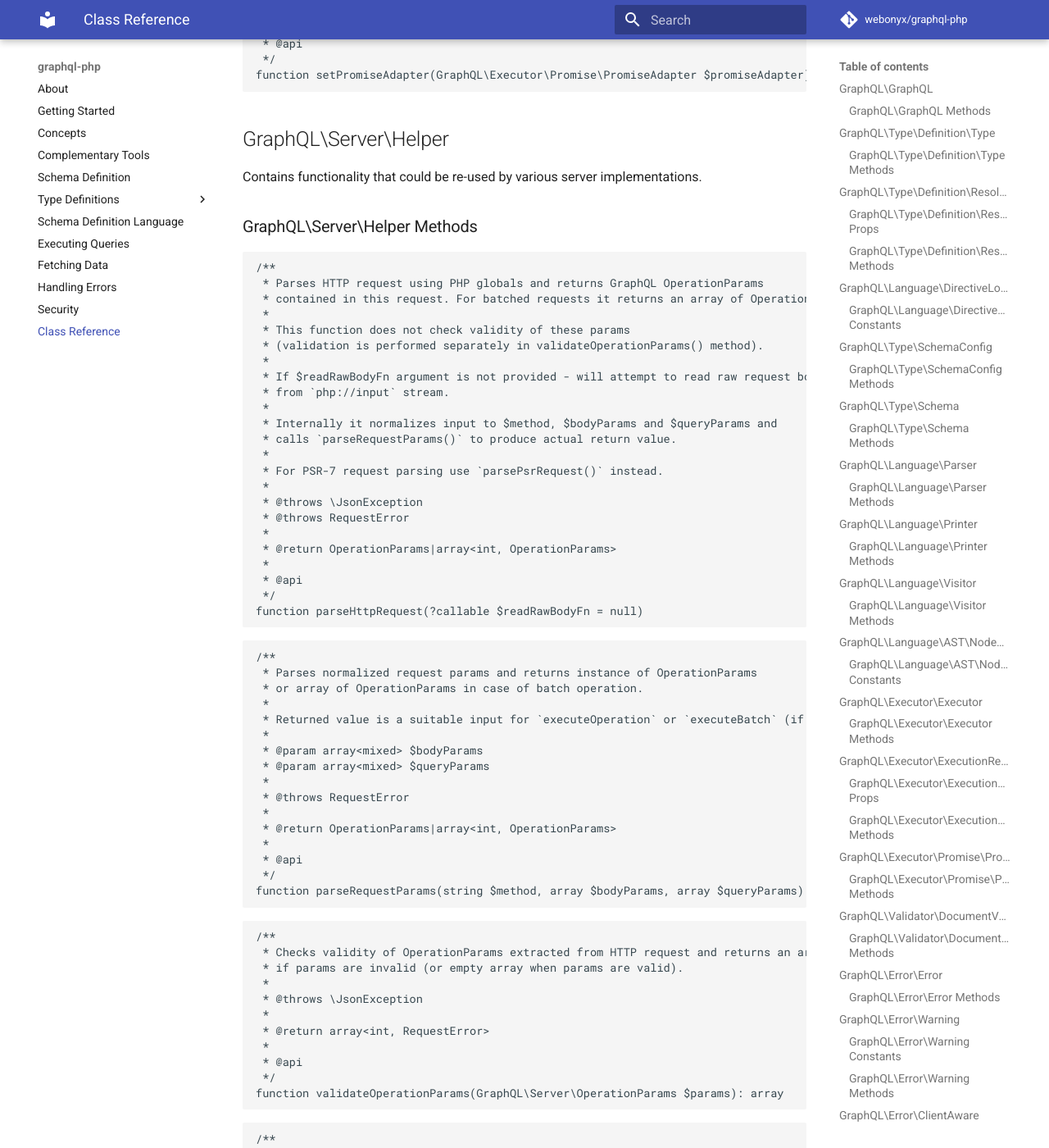
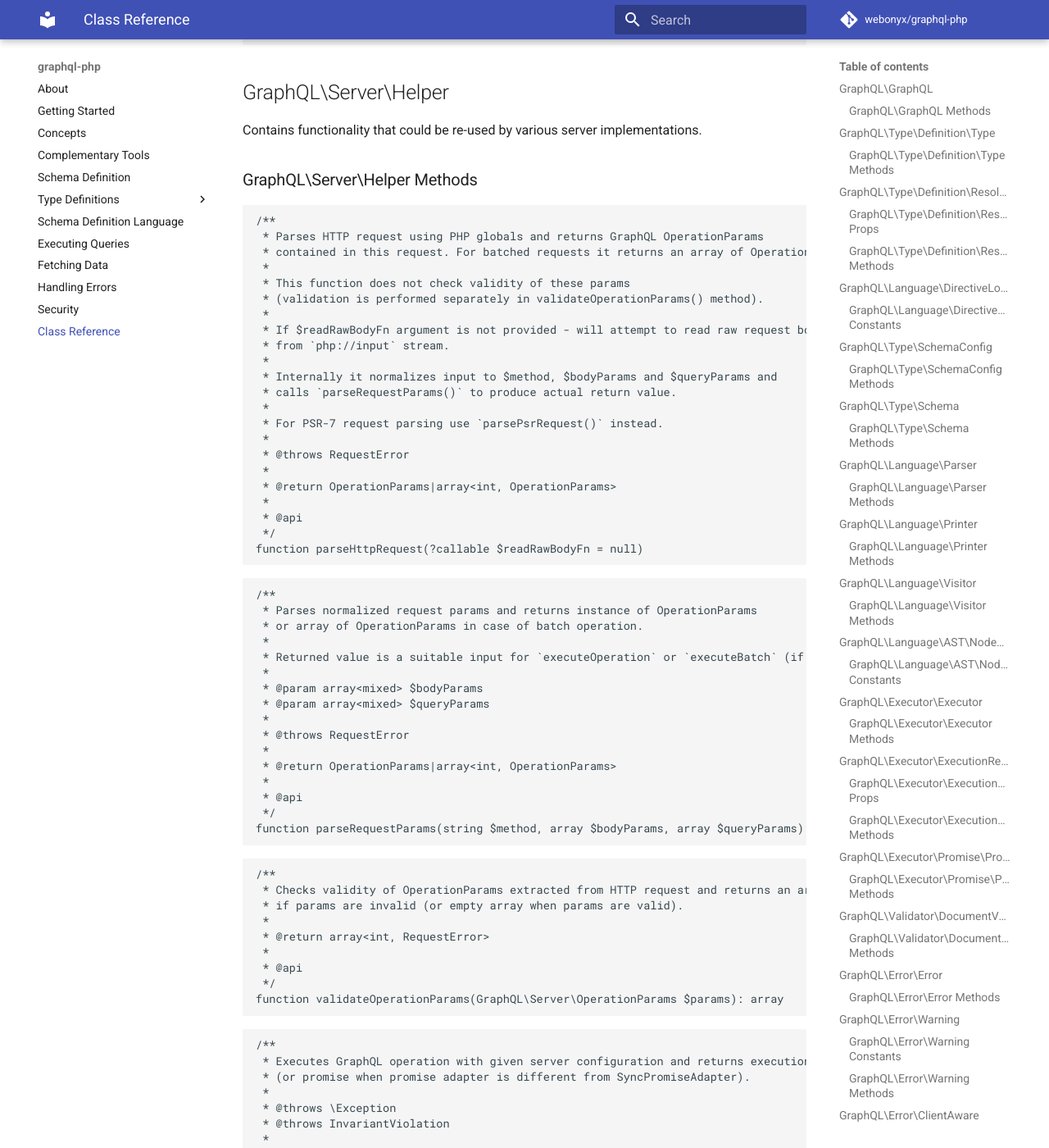
Before and after one commit to webonyx/graphql-php, an MkDocs documentation site: the page built from docs/class-reference.md, in a window 1280 px wide and 1400 px high, scrolled down 39985 px. Shown: the whole window at 82% size. Built offline with MkDocs 1.6.1 and Material for MkDocs 9.7.7, drawn with Linux system fonts in a browser that asks for light colours; comment, search, counter and statistics services are not loaded; some of the changed text lies outside the part shown.

Commit message:
Prettify docs

```diff
--- a/docs/class-reference.md
+++ b/docs/class-reference.md
@@ -132,7 +132,6 @@ static function getStandardTypes(): array
  *
  * @api
  *
- * @throws \JsonException
  * @throws InvariantViolation
  */
 static function overrideStandardTypes(array $types): void
@@ -838,7 +837,6 @@ function getDirective(string $name): ?GraphQL\Type\Definition\Directive
  *
  * This operation requires a full schema scan. Do not use in production environment.
  *
- * @throws \JsonException
  * @throws Error
  * @throws InvariantViolation
  *
@@ -853,7 +851,6 @@ function assertValid(): void
  *
  * This operation requires a full schema scan. Do not use in production environment.
  *
- * @throws \JsonException
  * @throws InvariantViolation
  *
  * @return array<int, Error>
@@ -2145,7 +2142,6 @@ Contains functionality that could be re-used by various server implementations.
  *
  * For PSR-7 request parsing use `parsePsrRequest()` instead.
  *
- * @throws \JsonException
  * @throws RequestError
  *
  * @return OperationParams|array<int, OperationParams>
@@ -2179,8 +2175,6 @@ function parseRequestParams(string $method, array $bodyParams, array $queryParam
  * Checks validity of OperationParams extracted from HTTP request and returns an array of errors
  * if params are invalid (or empty array when params are valid).
  *
- * @throws \JsonException
- *
  * @return array<int, RequestError>
  *
  * @api
@@ -2235,7 +2231,6 @@ function sendResponse($result): void
 /**
  * Converts PSR-7 request to OperationParams or an array thereof.
  *
- * @throws \JsonException
  * @throws RequestError
  *
  * @return OperationParams|array<OperationParams>
```
Also changed, not shown: other parts of docs/class-reference.md (+2 -0 lines).
